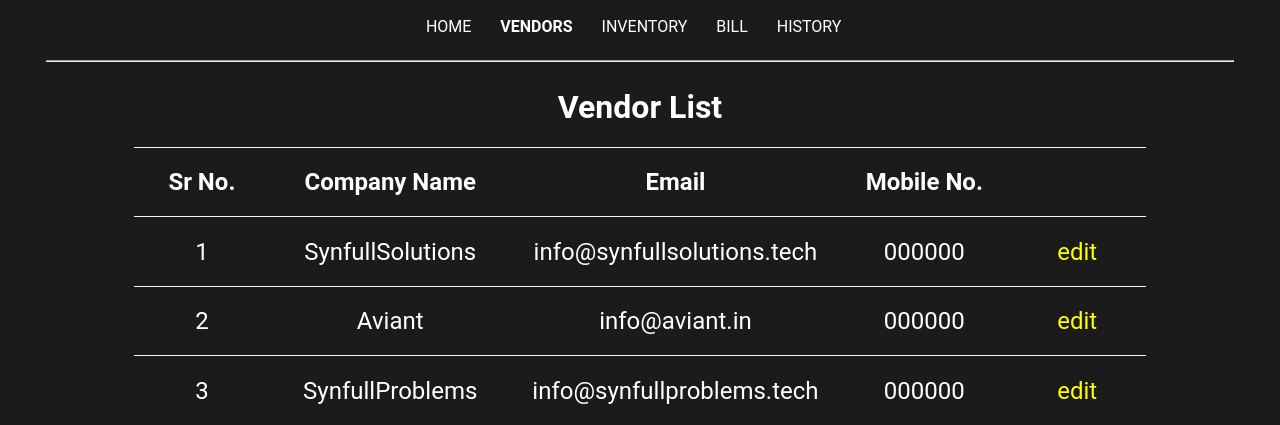
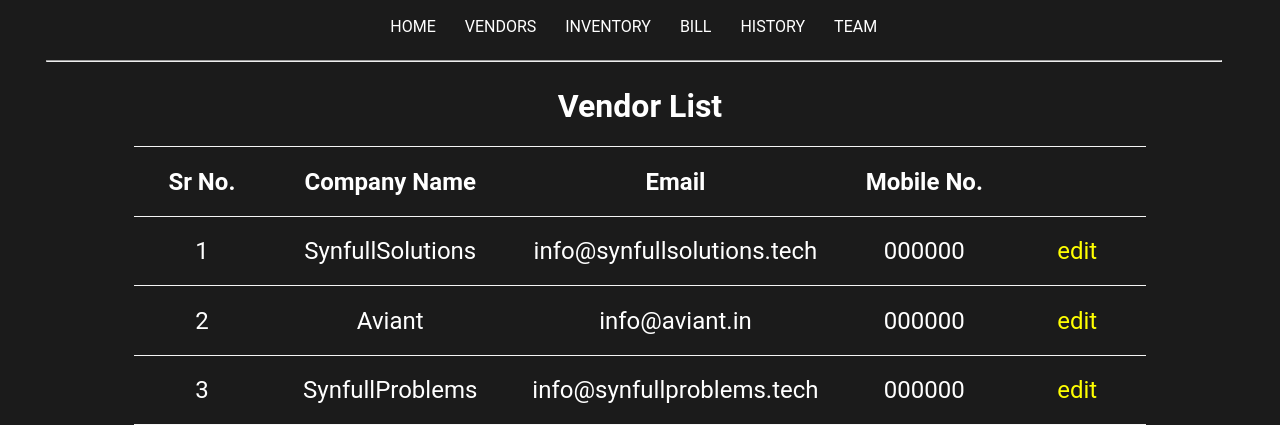
Before and after one commit to Nisarg2061/KGNS, a Flask app: page /vendors in a window 1280 px wide. Shown: the top 425 px of the page. Run offline with Flask 3, Linux system fonts and the light colour scheme.

Commit message:
small changes

```diff
--- a/app.py
+++ b/app.py
@@ -32,7 +32,7 @@ def home():
 def first():
     return render_template('vendors.html', vendors=dict_vendors, titles=Titles)
 
-@app.route("/vendors_list")
+@app.route("/api/vendors_list")
 def list_vendors():
     return jsonify(dict_vendors)
 
--- a/static/style.css
+++ b/static/style.css
@@ -15,7 +15,9 @@ body{
 }
 header{
     margin: 0% 1% 0% 0%;
-    padding-right: 0%;
+    padding: 0%;
+    align-items: center;
+
 }
 main{
     height: 475px;
@@ -51,11 +53,13 @@ footer{
     margin-top: 2em;
 }
 .index_bar{
-    height: 2.8em;
     text-align: center;
     text-transform:uppercase;
     padding: 0% 0%;
-    display: inline;
+    margin: 0%;
+    width: 100%;
+    height: auto;
+    background-color: #1B1B1B;
 }
 .index_nav{
     padding: 1% 1%;
--- a/templates/header.html
+++ b/templates/header.html
@@ -4,9 +4,7 @@
       home
     </a>
     <a href="/vendors" class="index_nav">
-        <b>
       Vendors
-        </b>
     </a>
     <a href="/" class="index_nav">
       Inventory
@@ -17,6 +15,9 @@
     <a href="/" class="index_nav">
       History
     </a>
+    <a href="/" class="index_nav">
+      Team
+    </a>
   </p>
-
+  <hr>
 </div>
--- a/templates/index.html
+++ b/templates/index.html
@@ -10,7 +10,6 @@
     <header>
         {% include 'header.html' %}
     </header>
-    <hr>
     <main>
         <div>
             <div>
--- a/templates/vendors.html
+++ b/templates/vendors.html
@@ -10,7 +10,6 @@
     <header>
         {% include 'header.html' %}
     </header>
-    <hr>
     <main>
       <h1 style="color: white;">
         {{titles[0]}}
```
Lines whose indentation alone changed are shown as unchanged.
